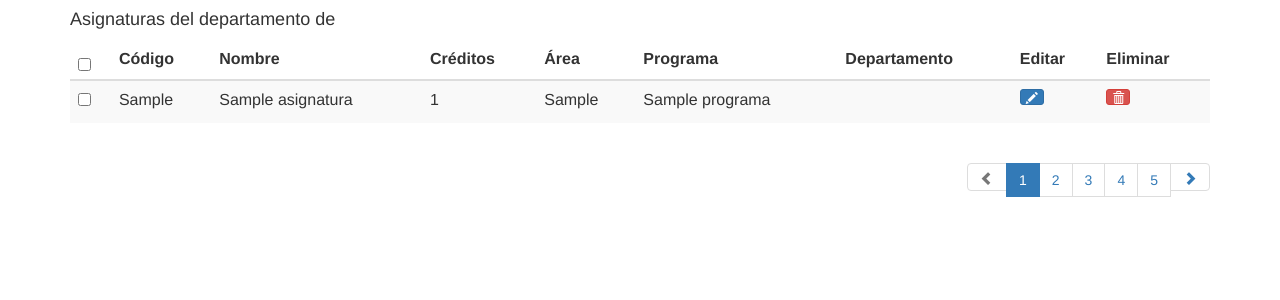
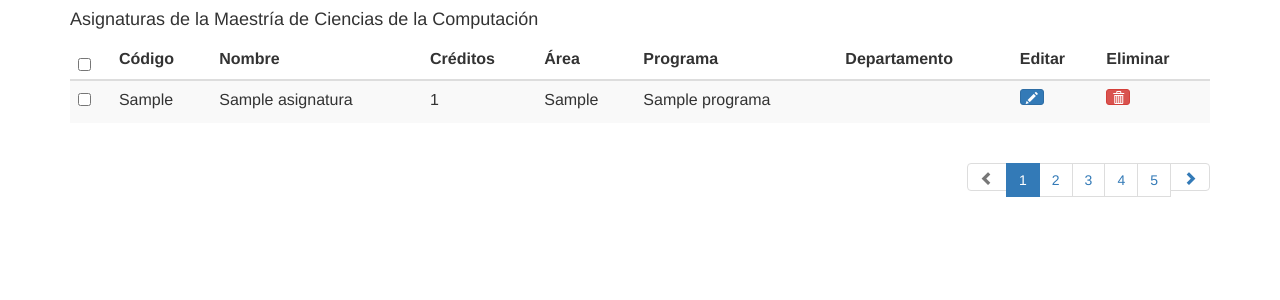
Before and after one commit to rosanag24/Materias, a Django app: template posts/templates/index.html in a window 1280 px wide. Shown: the top 300 px of the page. Run offline with Django 3.2, Linux system fonts and the light colour scheme; the template is opened without the code that fills it: values that come from a table or form of the project are taken from there, others are empty; tables that the repository leaves empty hold one stand-in row (values such as "Sample post"); some libraries are stand-ins or nearby versions.

Commit message:
arreglado nombres dpto

```diff
--- a/posts/templates/index.html
+++ b/posts/templates/index.html
@@ -11,7 +11,7 @@
 
 
         <div class="col-md-12">
-        <h4>Asignaturas del departamento de {{dpto.nombreDepartamento}}</h4>
+        <h4>Asignaturas de la Maestría de Ciencias de la Computación</h4>
         <div class="table-responsive">
 
 
@@ -39,7 +39,7 @@
     <td>{{m.unidadesCredito}}</td>
     <td>{{m.area}}</td>
     <td>{{m.programaPertenece.nombrePrograma}}</td>
-    <td>{{dpto.nombreDepartamento}}</td>
+    <td>{{m.departamento.nombreDepartamento}}</td>
     <td><p data-placement="top" data-toggle="tooltip" title="Edit"><button class="btn btn-primary btn-xs" data-title="Edit" data-toggle="modal" data-target="#edit" ><span class="glyphicon glyphicon-pencil"></span></button></p></td>
     <td><p data-placement="top" data-toggle="tooltip" title="Delete"><button class="btn btn-danger btn-xs" data-title="Delete" data-toggle="modal" data-target="#delete" ><span class="glyphicon glyphicon-trash"></span></button></p></td>
     </tr>
```
